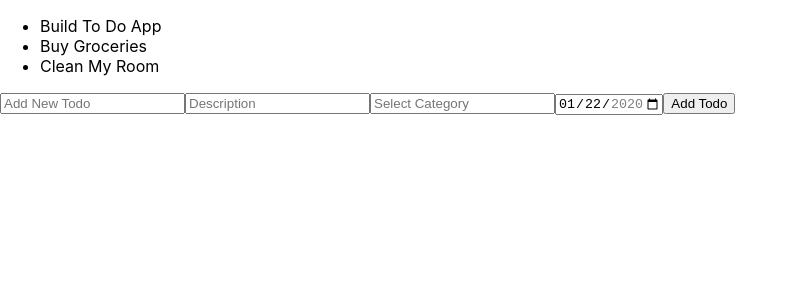
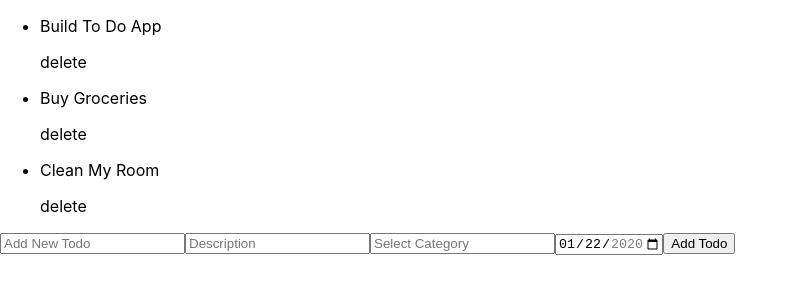
Before and after one commit to hexular/northone_todo, a React (Create React App) app: page / in a window 1280 px wide. Shown: the top 300 px of the page, without its empty margins (0-798 px from the left). Built offline with nearby package versions, Linux system fonts and the light colour scheme.

Commit message:
add delete functionality

```diff
--- a/src/App.js
+++ b/src/App.js
@@ -14,20 +14,25 @@ function App() {
       desc: "Build a to do app in react for NorthOne",
       category: "Coding",
       due: today,
-      done: false
+      done: false,
+      deleted: false
     },
     {
       name: "Buy Groceries",
       desc: "Milk, Eggs, Bagels, Cheese, Peppers, Potatoes",
       category: "Food",
       due: today,
-      done: false},
+      done: false,
+      deleted: false
+    },
     {
       name: "Clean My Room",
       desc: "Tidy up after finals week",
       category: "Chores",
       due: today,
-      done: false}
+      done: false,
+      deleted: false
+    }
   ])
 
   const markDone = index => {
@@ -37,14 +42,21 @@ function App() {
     setTodos(newTodos)
   }
 
+  const deleteTodo = index => {
+    const newTodos = [...todos]
+    newTodos[index].deleted = true
+    console.log(index)
+    setTodos(newTodos)
+  }
+
   const newTodo = (name, desc, category, date) => {
-    const newTodos = [...todos, {name: name, desc: desc, category: category, date: date, done: false}]
+    const newTodos = [...todos, {name: name, desc: desc, category: category, date: date, done: false, deleted: false}]
     setTodos(newTodos)
   }
 
   return (
     <div className="App">
-      <TodoList todos={todos} markDone={markDone}/>
+      <TodoList todos={todos} markDone={markDone} deleteTodo={deleteTodo}/>
       <Input newTodo={newTodo} today={today}/>
     </div>
   )
--- a/src/components/TodoList.js
+++ b/src/components/TodoList.js
@@ -5,6 +5,7 @@ export default function List(props) {
 
   const list = props.todos.map((todo, i) => {
     return !todo.deleted && (
+      <React.Fragment>
       <li
         className={todo.done ? "done" : "pending"}
         onClick={() => props.markDone(i)}
@@ -13,6 +14,8 @@ export default function List(props) {
         {todo.name}
         {/* {todo.due} */}
       </li>
+      <p onClick={() => props.deleteTodo(i)}>delete</p>
+      </React.Fragment>
     )
   })
 
```
